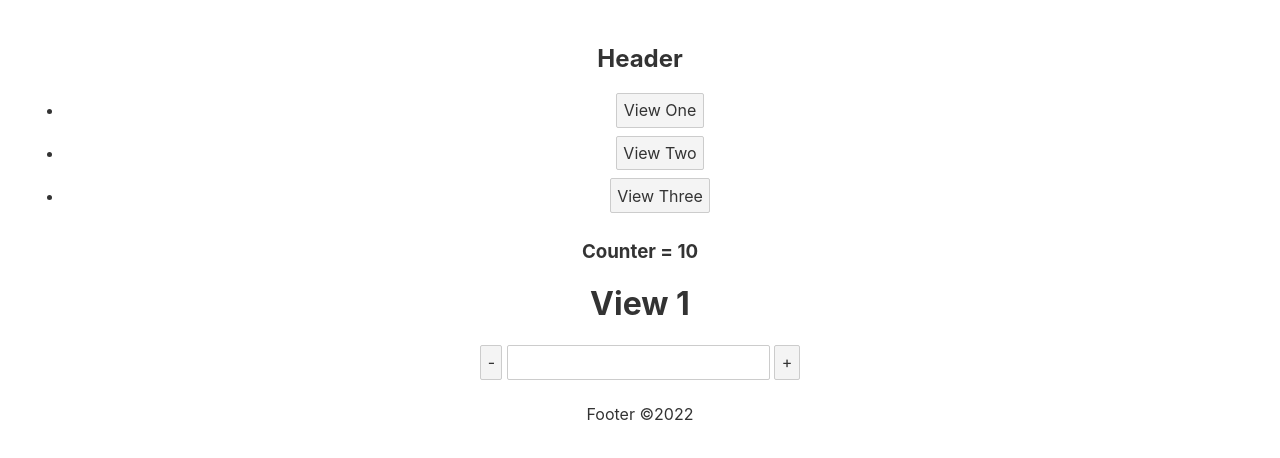
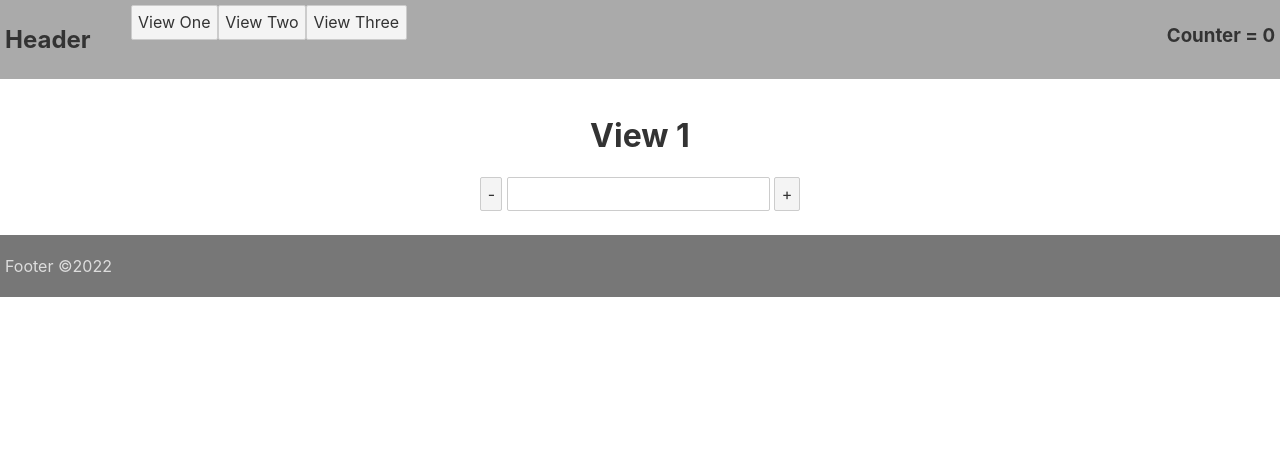
Before and after one commit to sillsdev/svelte-bootcamp-jaars, a Svelte app in the folder aidan_jones/: page / in a window 1280 px wide. Shown: the top 458 px of the page. Built offline with nearby package versions, Linux system fonts and the light colour scheme.

Commit message:
Added some layout and styling

```diff
--- a/aidan_jones/public/global.css
+++ b/aidan_jones/public/global.css
@@ -7,7 +7,7 @@ html, body {
 body {
 	color: #333;
 	margin: 0;
-	padding: 8px;
+	padding: 0;
 	box-sizing: border-box;
 	font-family: -apple-system, BlinkMacSystemFont, "Segoe UI", Roboto, Oxygen-Sans, Ubuntu, Cantarell, "Helvetica Neue", sans-serif;
 }
--- a/aidan_jones/src/App.svelte
+++ b/aidan_jones/src/App.svelte
@@ -14,11 +14,11 @@
 	};
 </script>
 
+<Header/>
 <main>
-	<Header/>
 	<svelte:component this={pages[$page]}/>
-	<Footer/>
 </main>
+<Footer/>
 
 <style>
 	main {
--- a/aidan_jones/src/Footer.svelte
+++ b/aidan_jones/src/Footer.svelte
@@ -1,3 +1,11 @@
 <footer>
     <p>Footer &copy;2022</p>
 </footer>
+
+<style>
+    footer {
+        background-color: #777777;
+        padding:5px;
+        color:#dddddd;
+    }
+</style>
--- a/aidan_jones/src/Header.svelte
+++ b/aidan_jones/src/Header.svelte
@@ -1,5 +1,5 @@
 <script>
-    import { page } from './stores.js';
+    import { page, count } from './stores.js';
 
     const pageNames = ['View One', 'View Two', 'View Three'];
 
@@ -8,12 +8,44 @@
     }
 </script>
 
-<header>
+<main class="clearfix">
     <h2>Header</h2>
     <ul>
         {#each pageNames as p}
             <li><button on:click={() => switchPage(p)}>{p}</button></li>
         {/each}
     </ul>
-    <h3>Counter = 10</h3>
-</header>
+    <h3>Counter = {$count}</h3>
+</main>
+
+<style>
+    h2{
+        float: left;
+        display: inline;
+    }
+    h3{
+        float: right;
+        display: inline;
+        padding-right: 0;
+    }
+    ul {
+        display: inline;
+        list-style-type: none;
+        margin: auto;
+        width: 50%;
+    }
+    li{
+        display: inline;
+    }
+    main{
+        background-color: #aaaaaa;
+        margin: 0px;
+        padding: 5px;
+    }
+
+    .clearfix::after {
+        content: "";
+        clear: both;
+        display: table;
+    }
+</style>
```
